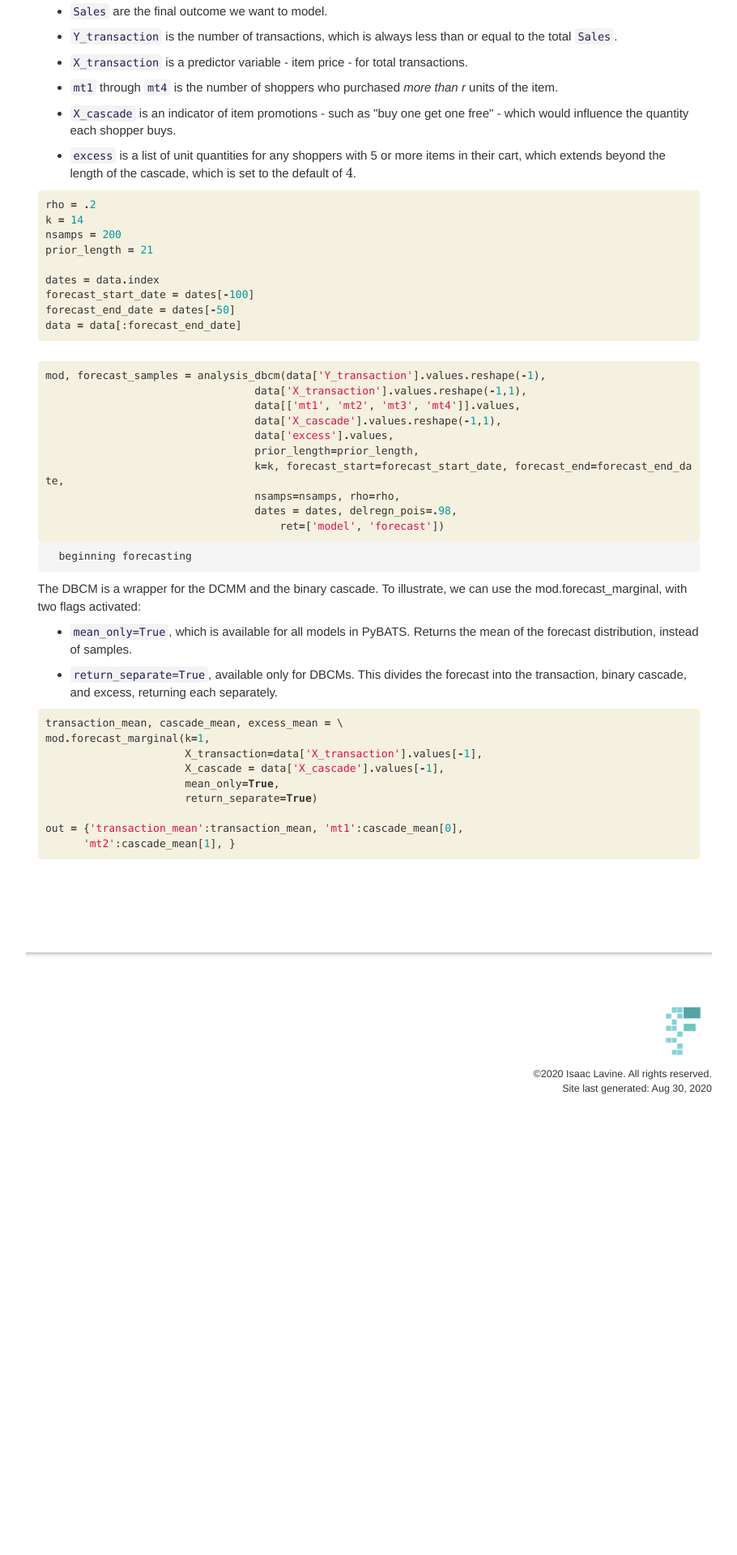
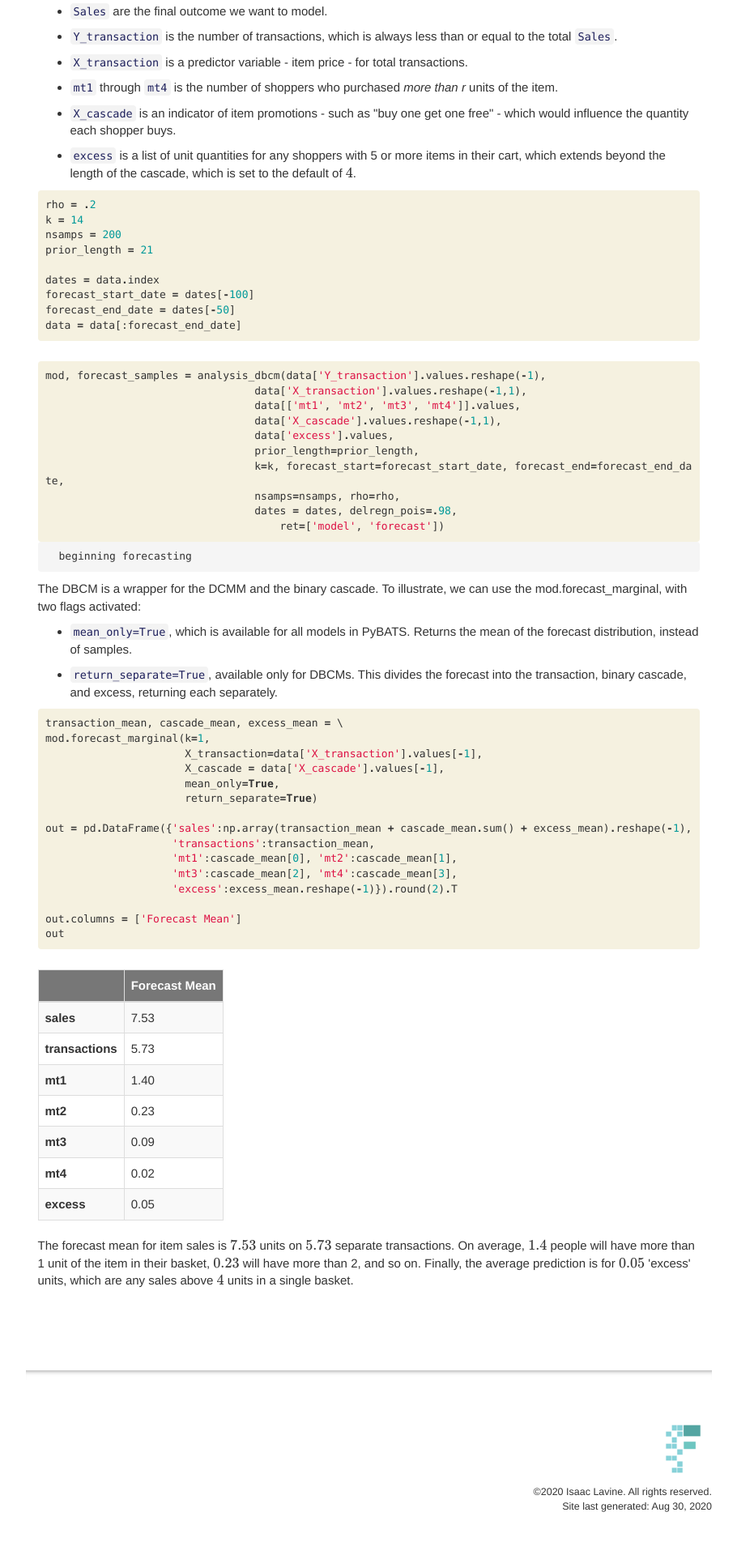
Before and after one commit to lavinei/pybats_nbdev, a Jekyll site: the page built from docs/dbcm.html, in a window 1280 px wide. Shown: the part 1896-3816 px from the top of the page at 81% size, without its empty margins (331-1241 px from the left). Built offline with Jekyll 4.4.1, drawn with Linux system fonts in a browser that asks for light colours; nearby versions of some CDN libraries; comment, search, counter and statistics services are not loaded; before the commit the page ends 3300 px from its top, so only the background shows below that.

Commit message:
dcmm and dbcm

```diff
--- a/docs/dbcm.html
+++ b/docs/dbcm.html
@@ -349,15 +349,95 @@ y_t =
                       <span class="n">mean_only</span><span class="o">=</span><span class="kc">True</span><span class="p">,</span>
                       <span class="n">return_separate</span><span class="o">=</span><span class="kc">True</span><span class="p">)</span>
 
-<span class="n">out</span> <span class="o">=</span> <span class="p">{</span><span class="s1">&#39;transaction_mean&#39;</span><span class="p">:</span><span class="n">transaction_mean</span><span class="p">,</span> <span class="s1">&#39;mt1&#39;</span><span class="p">:</span><span class="n">cascade_mean</span><span class="p">[</span><span class="mi">0</span><span class="p">],</span>
-      <span class="s1">&#39;mt2&#39;</span><span class="p">:</span><span class="n">cascade_mean</span><span class="p">[</span><span class="mi">1</span><span class="p">],</span> <span class="p">}</span>
+<span class="n">out</span> <span class="o">=</span> <span class="n">pd</span><span class="o">.</span><span class="n">DataFrame</span><span class="p">({</span><span class="s1">&#39;sales&#39;</span><span class="p">:</span><span class="n">np</span><span class="o">.</span><span class="n">array</span><span class="p">(</span><span class="n">transaction_mean</span> <span class="o">+</span> <span class="n">cascade_mean</span><span class="o">.</span><span class="n">sum</span><span class="p">()</span> <span class="o">+</span> <span class="n">excess_mean</span><span class="p">)</span><span class="o">.</span><span class="n">reshape</span><span class="p">(</span><span class="o">-</span><span class="mi">1</span><span class="p">),</span>
+                    <span class="s1">&#39;transactions&#39;</span><span class="p">:</span><span class="n">transaction_mean</span><span class="p">,</span>
+                    <span class="s1">&#39;mt1&#39;</span><span class="p">:</span><span class="n">cascade_mean</span><span class="p">[</span><span class="mi">0</span><span class="p">],</span> <span class="s1">&#39;mt2&#39;</span><span class="p">:</span><span class="n">cascade_mean</span><span class="p">[</span><span class="mi">1</span><span class="p">],</span>
+                    <span class="s1">&#39;mt3&#39;</span><span class="p">:</span><span class="n">cascade_mean</span><span class="p">[</span><span class="mi">2</span><span class="p">],</span> <span class="s1">&#39;mt4&#39;</span><span class="p">:</span><span class="n">cascade_mean</span><span class="p">[</span><span class="mi">3</span><span class="p">],</span>
+                    <span class="s1">&#39;excess&#39;</span><span class="p">:</span><span class="n">excess_mean</span><span class="o">.</span><span class="n">reshape</span><span class="p">(</span><span class="o">-</span><span class="mi">1</span><span class="p">)})</span><span class="o">.</span><span class="n">round</span><span class="p">(</span><span class="mi">2</span><span class="p">)</span><span class="o">.</span><span class="n">T</span>
+
+<span class="n">out</span><span class="o">.</span><span class="n">columns</span> <span class="o">=</span> <span class="p">[</span><span class="s1">&#39;Forecast Mean&#39;</span><span class="p">]</span>
+<span class="n">out</span>
 </pre></div>
 
     </div>
 </div>
 </div>
 
+<div class="output_wrapper">
+<div class="output">
+
+<div class="output_area">
+
+
+<div class="output_html rendered_html output_subarea output_execute_result">
+<div>
+<style scoped>
+    .dataframe tbody tr th:only-of-type {
+        vertical-align: middle;
+    }
+
+    .dataframe tbody tr th {
+        vertical-align: top;
+    }
+
+    .dataframe thead th {
+        text-align: right;
+    }
+</style>
+<table border="1" class="dataframe">
+  <thead>
+    <tr style="text-align: right;">
+      <th></th>
+      <th>Forecast Mean</th>
+    </tr>
+  </thead>
+  <tbody>
+    <tr>
+      <th>sales</th>
+      <td>7.53</td>
+    </tr>
+    <tr>
+      <th>transactions</th>
+      <td>5.73</td>
+    </tr>
+    <tr>
+      <th>mt1</th>
+      <td>1.40</td>
+    </tr>
+    <tr>
+      <th>mt2</th>
+      <td>0.23</td>
+    </tr>
+    <tr>
+      <th>mt3</th>
+      <td>0.09</td>
+    </tr>
+    <tr>
+      <th>mt4</th>
+      <td>0.02</td>
+    </tr>
+    <tr>
+      <th>excess</th>
+      <td>0.05</td>
+    </tr>
+  </tbody>
+</table>
+</div>
+</div>
+
+</div>
+
+</div>
+</div>
+
 </div>
     {% endraw %}
 
+<div class="cell border-box-sizing text_cell rendered"><div class="inner_cell">
+<div class="text_cell_render border-box-sizing rendered_html">
+<p>The forecast mean for item sales is $7.53$ units on $5.73$ separate transactions. On average, $1.4$ people will have more than 1 unit of the item in their basket, $0.23$ will have more than 2, and so on. Finally, the average prediction is for $0.05$ 'excess' units, which are any sales above $4$ units in a single basket.</p>
+
 </div>
+</div>
+</div>
+</div>
--- a/pybats_nbdev/dcmm.py
+++ b/pybats_nbdev/dcmm.py
@@ -8,6 +8,7 @@ import numpy as np
 from .latent_factor_fxns import forecast_marginal_lf_dcmm, forecast_path_lf_dcmm
 from .dglm import bern_dglm, pois_dglm
 from .update import update_F
+from scipy.special import expit
 
 # Cell
 class dcmm:
@@ -113,7 +114,7 @@ class dcmm:
             ft, qt = self.bern_mod.get_mean_and_var(F, self.bern_mod.a, self.bern_mod.R)
             fcast_logit_lb = ft - np.sqrt(qt)
             # translate to a prod for a rough idea of whether we're already pretty confident for this forecast
-            if 1 / (1 + np.exp(-fcast_logit_lb)) < 0.975:
+            if expit(fcast_logit_lb) < 0.975:
                 self.bern_mod.update(y=1, X = X[0])
             else:
                 self.bern_mod.update(y=np.nan, X=X[0])
```
Also changed, not shown: docs/dcmm.html (+1 -10 lines), 2 other files.
